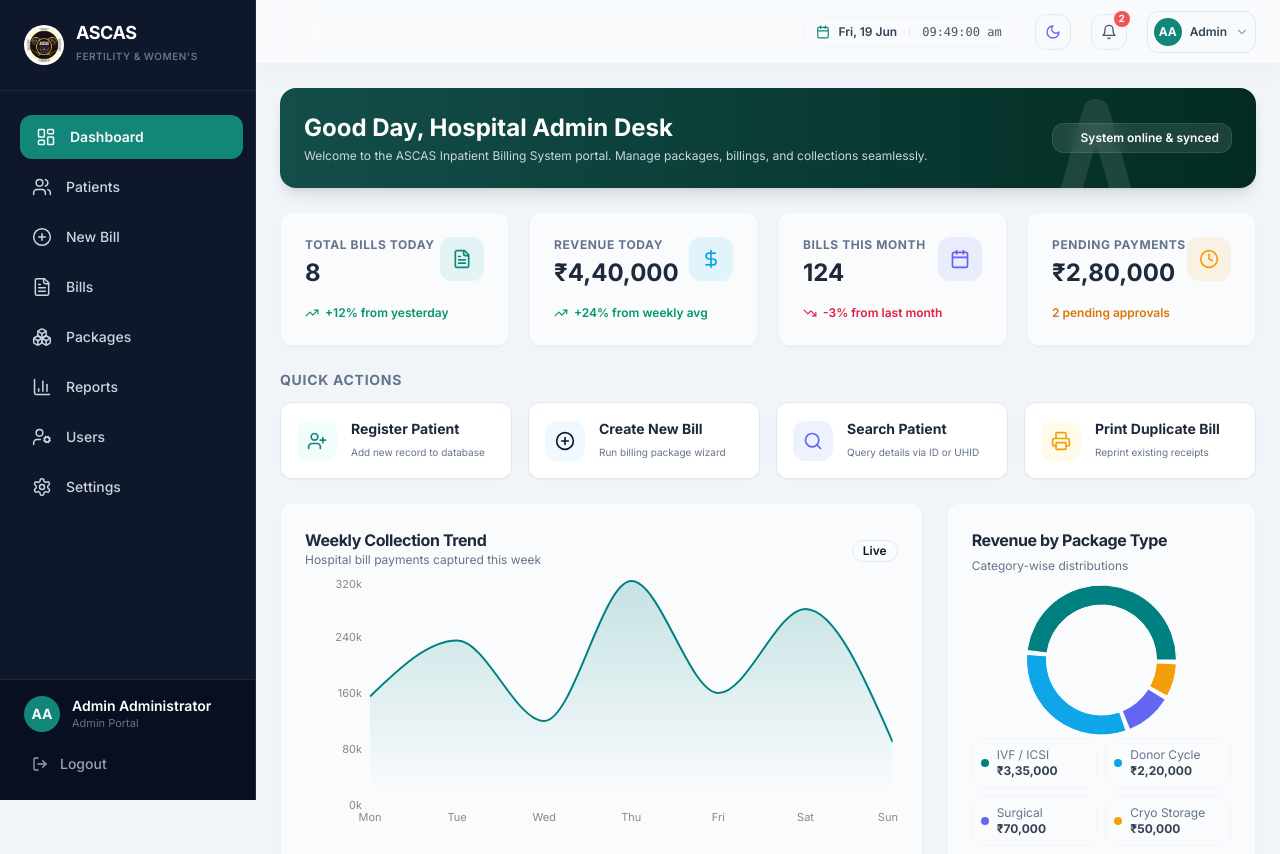
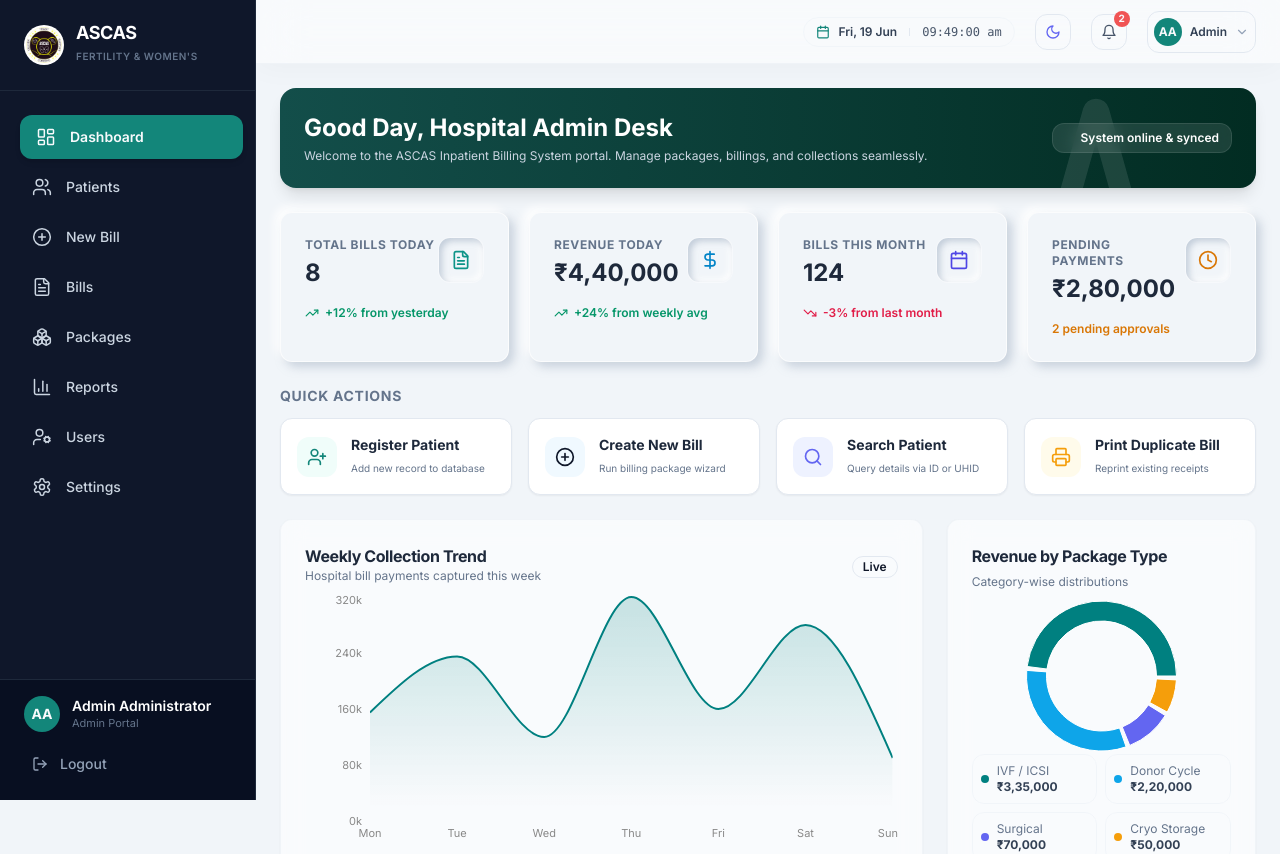
Before and after one commit to Abinav-Loki/billing, a React (Vite) app in the folder frontend/: page / in a window 1280 px wide. Shown: the top 854 px of the page. Built offline with nearby package versions, Linux system fonts and the light colour scheme.

Commit message:
feat(ui): style dashboard summary cards with neumorphic styling

```diff
--- a/frontend/src/pages/dashboard/DashboardPage.tsx
+++ b/frontend/src/pages/dashboard/DashboardPage.tsx
@@ -78,14 +78,14 @@ export function DashboardPage() {
 
       {/* Summary Cards Grid */}
       <div className="grid grid-cols-1 md:grid-cols-2 lg:grid-cols-4 gap-5">
-        <Card className="glass-card">
+        <Card className="neumorphic-card">
           <CardContent className="p-6">
             <div className="flex justify-between items-start">
               <div className="space-y-1">
                 <p className="text-xs font-bold text-muted-foreground uppercase tracking-wider">Total Bills Today</p>
                 <h3 className="text-2xl font-bold text-slate-800 dark:text-slate-100">8</h3>
               </div>
-              <div className="p-3 bg-teal-500/10 rounded-xl text-primary">
+              <div className="p-3 neumorphic-inset rounded-xl text-teal-600 dark:text-teal-400">
                 <FileText className="h-5 w-5" />
               </div>
             </div>
@@ -96,14 +96,14 @@ export function DashboardPage() {
           </CardContent>
         </Card>
 
-        <Card className="glass-card">
+        <Card className="neumorphic-card">
           <CardContent className="p-6">
             <div className="flex justify-between items-start">
               <div className="space-y-1">
                 <p className="text-xs font-bold text-muted-foreground uppercase tracking-wider">Revenue Today</p>
                 <h3 className="text-2xl font-bold text-slate-800 dark:text-slate-100">{formatCurrency(440000)}</h3>
               </div>
-              <div className="p-3 bg-sky-500/10 rounded-xl text-sky-500">
+              <div className="p-3 neumorphic-inset rounded-xl text-sky-600 dark:text-sky-400">
                 <DollarSign className="h-5 w-5" />
               </div>
             </div>
@@ -114,14 +114,14 @@ export function DashboardPage() {
           </CardContent>
         </Card>
 
-        <Card className="glass-card">
+        <Card className="neumorphic-card">
           <CardContent className="p-6">
             <div className="flex justify-between items-start">
               <div className="space-y-1">
                 <p className="text-xs font-bold text-muted-foreground uppercase tracking-wider">Bills This Month</p>
                 <h3 className="text-2xl font-bold text-slate-800 dark:text-slate-100">124</h3>
               </div>
-              <div className="p-3 bg-indigo-500/10 rounded-xl text-indigo-500">
+              <div className="p-3 neumorphic-inset rounded-xl text-indigo-600 dark:text-indigo-400">
                 <Calendar className="h-5 w-5" />
               </div>
             </div>
@@ -132,14 +132,14 @@ export function DashboardPage() {
           </CardContent>
         </Card>
 
-        <Card className="glass-card">
+        <Card className="neumorphic-card">
           <CardContent className="p-6">
             <div className="flex justify-between items-start">
               <div className="space-y-1">
                 <p className="text-xs font-bold text-muted-foreground uppercase tracking-wider">Pending Payments</p>
                 <h3 className="text-2xl font-bold text-slate-800 dark:text-slate-100">{formatCurrency(280000)}</h3>
               </div>
-              <div className="p-3 bg-amber-500/10 rounded-xl text-amber-500">
+              <div className="p-3 neumorphic-inset rounded-xl text-amber-600 dark:text-amber-450">
                 <Clock className="h-5 w-5" />
               </div>
             </div>
```
